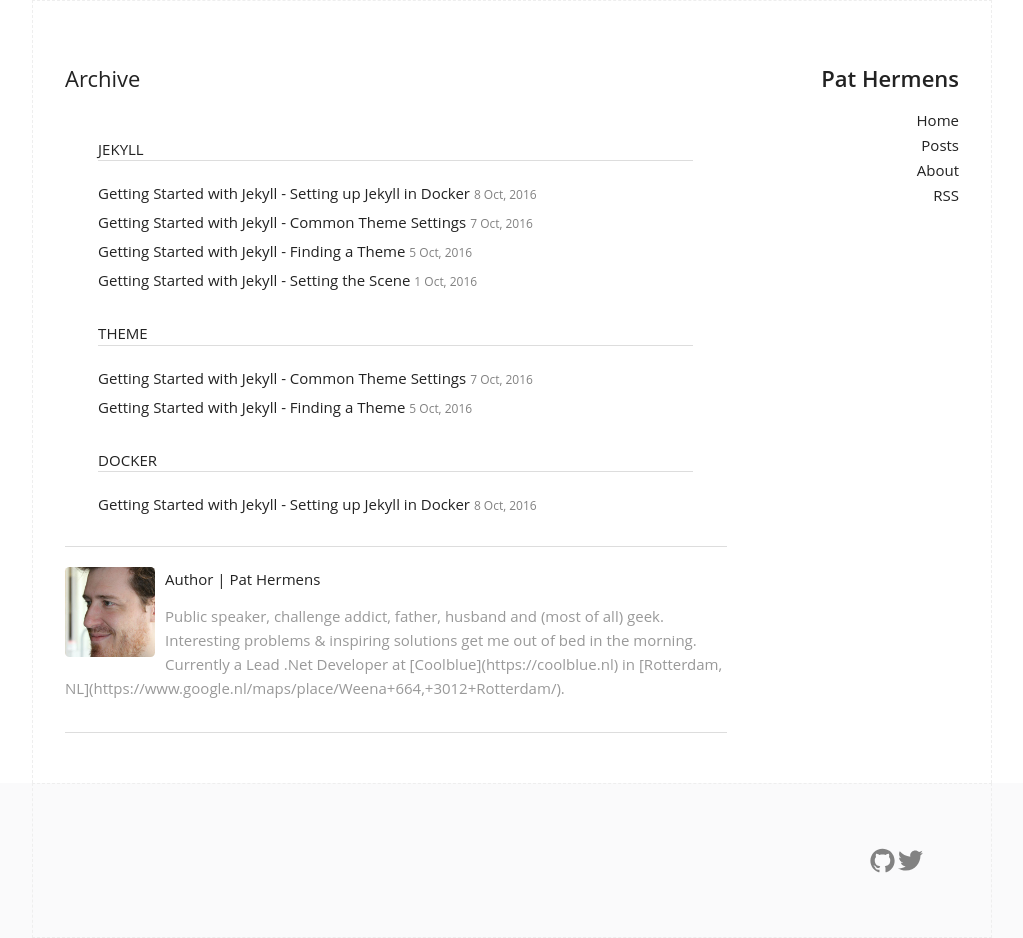
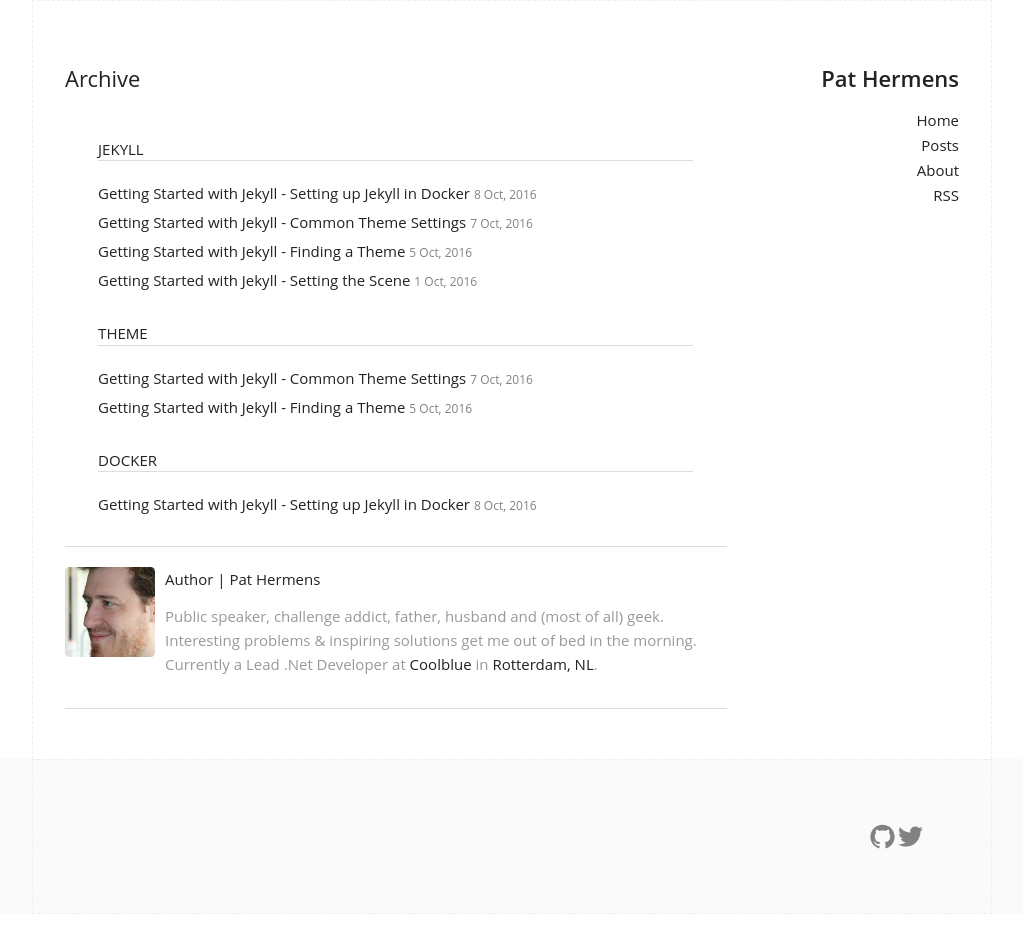
Before and after one commit to PHeonix25/PHeonix25.github.io, a Jekyll site: the page built from archive.html, in a window 1280 px wide. Shown: the whole page, without its empty margins (128-1151 px from the left). Built offline with Jekyll 4.4.1, drawn with Linux system fonts in a browser that asks for light colours; after the commit the page ends 914 px from its top, so only the background shows below that; some of the changed lines change nothing that is shown.

Commit message:
Whoops, it's HTML, not Markdown

```diff
--- a/_includes/author.html
+++ b/_includes/author.html
@@ -4,8 +4,8 @@
 		<p>Author | Pat Hermens</p>
 		<p class="bio">
 			Public speaker, challenge addict, father, husband and (most of all) geek.
-      Interesting problems & inspiring solutions get me out of bed in the morning.
-      Currently a Lead .Net Developer at [Coolblue](https://coolblue.nl) in [Rotterdam, NL](https://www.google.nl/maps/place/Weena+664,+3012+Rotterdam/).
+      Interesting problems &amp; inspiring solutions get me out of bed in the morning.
+      Currently a Lead .Net Developer at <a href="https://coolblue.nl">Coolblue</a> in <a href="https://www.google.nl/maps/place/Weena+664,+3012+Rotterdam/">Rotterdam, NL</a>.
 		</p>
 	</div>
 </section>
```
